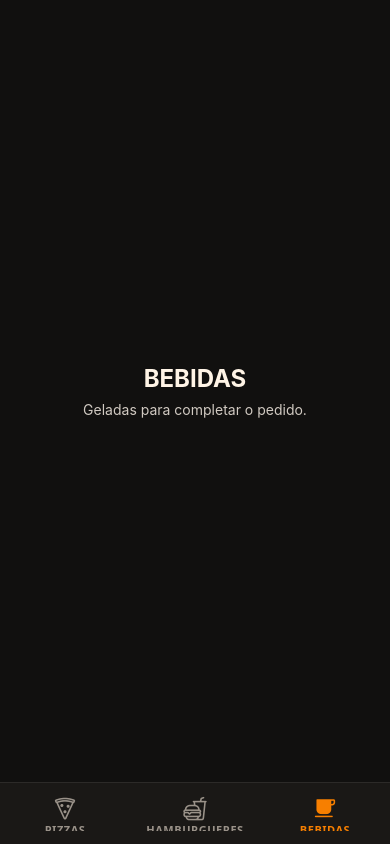
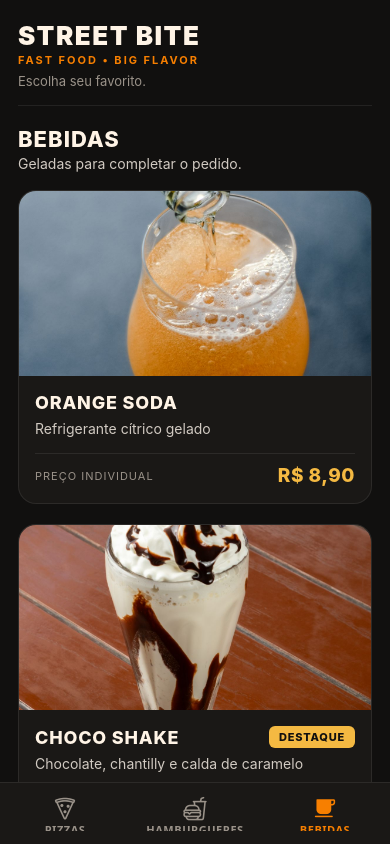
Before and after one commit to wellingtonspdev/Cardapio, a React Native app: screen /Bebidas in a window 390 px wide. Built offline with nearby package versions, Linux system fonts and the light colour scheme.

Commit message:
feat: implementar cardapio de bebidas

```diff
--- a/src/tela3.js
+++ b/src/tela3.js
@@ -1,31 +1,49 @@
 import React from 'react';
-import { View, Text, StyleSheet } from 'react-native';
+import { ScrollView } from 'react-native';
 import { SafeAreaView } from 'react-native-safe-area-context';
+
+import { Estilo } from './Estilo';
+import Header from './components/Header';
+import ProductCard from './components/ProductCard';
 
 export default function Tela3() {
   return (
-    <SafeAreaView style={styles.container}>
-      <Text style={styles.title}>BEBIDAS</Text>
-      <Text style={styles.subtitle}>Geladas para completar o pedido.</Text>
+    <SafeAreaView style={Estilo.safeArea} edges={['top', 'left', 'right']}>
+      <ScrollView
+        contentContainerStyle={Estilo.scrollContainer}
+        showsVerticalScrollIndicator={false}
+      >
+        <Header
+          categoryTitle="BEBIDAS"
+          categorySubtitle="Geladas para completar o pedido."
+        />
+
+        <ProductCard
+          image={require('../assets/drinks/orange-soda.jpg')}
+          title="ORANGE SODA"
+          description="Refrigerante cítrico gelado"
+          price="R$ 8,90"
+          accessibilityLabel="Lata de refrigerante cítrico gelado Orange Soda"
+        />
+
+        <ProductCard
+          image={require('../assets/drinks/milkshake-chocolate.jpg')}
+          title="CHOCO SHAKE"
+          description="Chocolate, chantilly e calda de caramelo"
+          price="R$ 16,90"
+          badge="DESTAQUE"
+          badgeType="destaque"
+          accessibilityLabel="Milkshake Choco Shake de chocolate cremoso com cobertura de chantilly e calda"
+        />
+
+        <ProductCard
+          image={require('../assets/drinks/orange-fresh.jpg')}
+          title="ORANGE FRESH"
+          description="Suco natural de laranja"
+          price="R$ 10,90"
+          accessibilityLabel="Copo de suco de laranja natural e refrescante Orange Fresh"
+        />
+      </ScrollView>
     </SafeAreaView>
   );
 }
-
-const styles = StyleSheet.create({
-  container: {
-    flex: 1,
-    backgroundColor: '#11100F',
-    alignItems: 'center',
-    justifyContent: 'center',
-  },
-  title: {
-    color: '#FFF4E6',
-    fontSize: 24,
-    fontWeight: 'bold',
-  },
-  subtitle: {
-    color: '#D1CAC2',
-    fontSize: 14,
-    marginTop: 8,
-  },
-});
```
